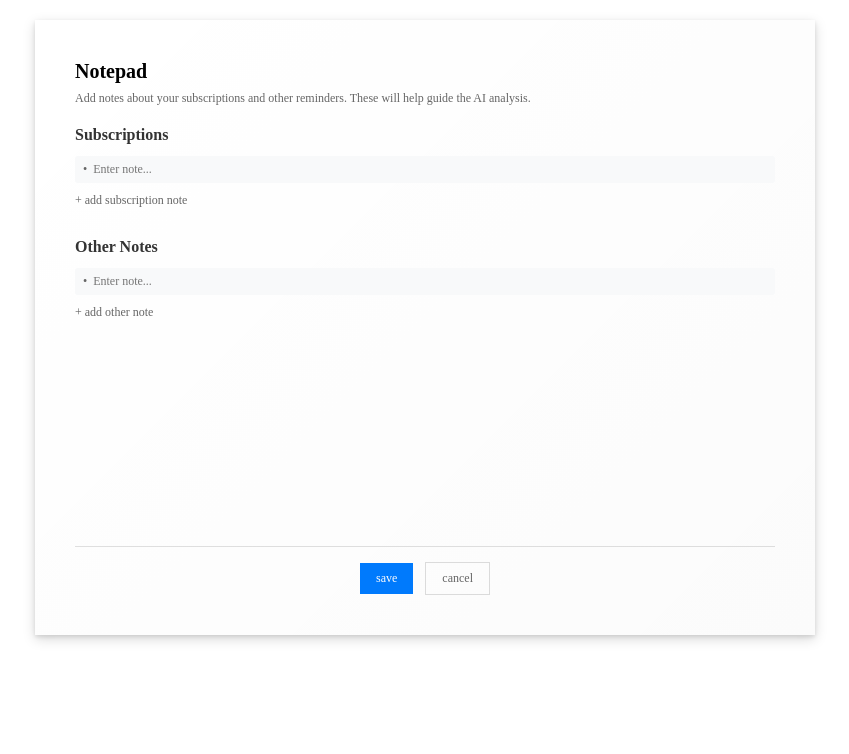
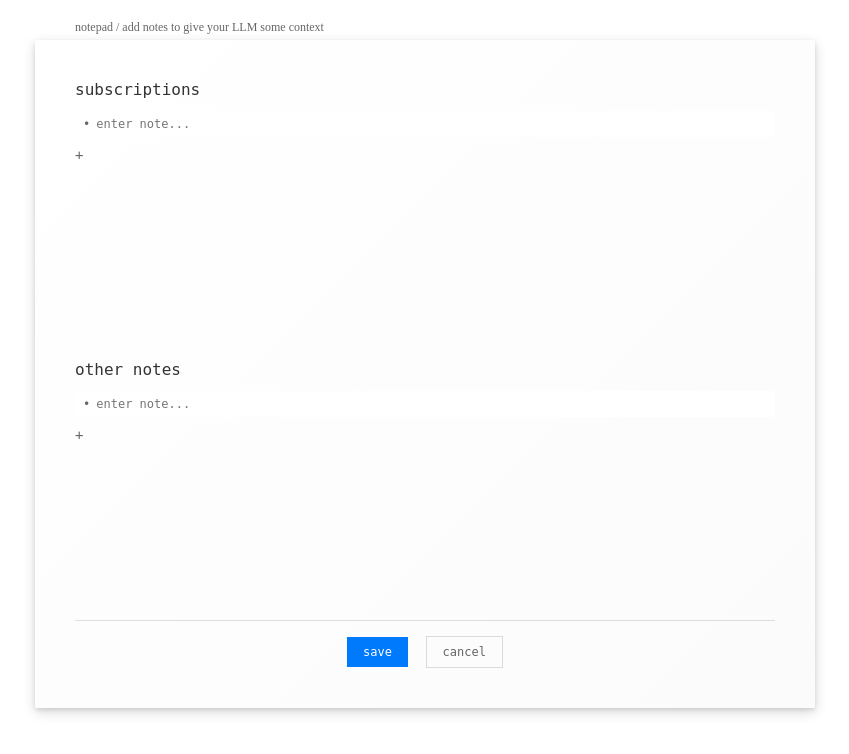
Before and after one commit to rohanluthra13/subscriptions, a Python web app: template templates/notepad_view.html in a window 1280 px wide. Shown: the top 754 px of the page, without its empty margins (215-1064 px from the left). Run offline with Jinja, Linux system fonts and the light colour scheme; the template is opened without the code that fills it, so the values that code supplies are empty.

Commit message:
ui: refine notepad styling for casual note-taking experience
Visual improvements to make notepad feel more personal and approachable:
- Changed background from white to #f6f6f6 for easier screen viewing
- Moved header outside paper container with descriptive text:
  "notepad / add notes to give your LLM some context"
- Adjusted Other Notes section position higher (flex: 0.6) for better balance
- Typography updates for casual feel:
  - Section headers to lowercase: "subscriptions", "other notes"
  - Reduced font weight from 600 to 400 for subtler hierarchy
  - Placeholder text to lowercase: "enter note..."
- Simplified add buttons to show only "+" icon (removed descriptive text)
- Changed input backgrounds to white for seamless paper integration
- Reverted to SF Mono font for interface consistency

Layout improvements:
- Fixed section positioning using flexbox spacer
- Increased notepad height to 65vh for more writing space
- Header positioned with 5px gap and left-aligned to paper edge

These changes transform the notepad from a structured form into a casual,
personal note-taking space that encourages user input.

🤖 Generated with Claude Code

Co-Authored-By: Claude <noreply@anthropic.com>

```diff
--- a/templates/dashboard.html
+++ b/templates/dashboard.html
@@ -4,7 +4,7 @@
     <meta charset="utf-8">
     <title>Subscription Manager</title>
     <style>
-        body { margin: 0; font-family: "SF Mono", monospace; background: white; }
+        body { margin: 0; font-family: "SF Mono", monospace; background: #f6f6f6; }
 
         /* Main layout: 1/3 left, 2/3 right */
         .container { display: grid; grid-template-columns: 1fr 2fr; height: 100vh; }
--- a/templates/notepad_view.html
+++ b/templates/notepad_view.html
@@ -1,27 +1,30 @@
+<!-- Header positioned above paper container -->
+<div style="margin: 20px auto 0 auto; width: clamp(300px, 85%, 700px); padding-left: 0;">
+    <p style="color: #666; font-size: 12px; margin: 0;">notepad / add notes to give your LLM some context</p>
+</div>
+
 <!-- Paper container for notepad -->
-<div class="paper-container">
-    <div style="margin-bottom: 20px;">
-        <h2 style="margin: 0 0 8px 0; font-size: 20px; font-weight: 600;">Notepad</h2>
-        <p style="color: #666; font-size: 12px; margin: 0;">Add notes about your subscriptions and other reminders. These will help guide the AI analysis.</p>
-    </div>
+<div class="paper-container" style="margin-top: 5px;">
 
-    <div style="height: 50vh; overflow-y: auto; margin-bottom: 20px;">
-        <form method="post" action="/save_notepad">
+    <div style="height: 65vh; overflow-y: auto; margin-bottom: 20px; display: flex; flex-direction: column;">
+        <form method="post" action="/save_notepad" style="display: flex; flex-direction: column; flex: 1;">
 
             <div style="margin-bottom: 30px;">
-                <h3 style="font-size: 16px; font-weight: 600; margin: 0 0 12px 0; color: #333;">Subscriptions</h3>
+                <h3 style="font-size: 16px; font-weight: 400; margin: 0 0 12px 0; color: #333;">subscriptions</h3>
                 <div id="subscriptions-list" style="margin-bottom: 10px;">
                     {{subscription_items}}
                 </div>
-                <button type="button" class="add-note" onclick="addNote('subscriptions')" style="border: none; background: none; color: #666; cursor: pointer; font-size: 12px; font-family: inherit; padding: 0;">+ add subscription note</button>
+                <button type="button" class="add-note" onclick="addNote('subscriptions')" style="border: none; background: none; color: #666; cursor: pointer; font-size: 14px; font-family: inherit; padding: 0;">+</button>
             </div>
 
+            <div style="flex: 0.6;"></div> <!-- Spacer to position Other Notes -->
+
             <div style="margin-bottom: 30px;">
-                <h3 style="font-size: 16px; font-weight: 600; margin: 0 0 12px 0; color: #333;">Other Notes</h3>
+                <h3 style="font-size: 16px; font-weight: 400; margin: 0 0 12px 0; color: #333;">other notes</h3>
                 <div id="other-notes-list" style="margin-bottom: 10px;">
                     {{other_notes_items}}
                 </div>
-                <button type="button" class="add-note" onclick="addNote('other-notes')" style="border: none; background: none; color: #666; cursor: pointer; font-size: 12px; font-family: inherit; padding: 0;">+ add other note</button>
+                <button type="button" class="add-note" onclick="addNote('other-notes')" style="border: none; background: none; color: #666; cursor: pointer; font-size: 14px; font-family: inherit; padding: 0;">+</button>
             </div>
 
         </form>
@@ -44,6 +47,7 @@
         padding: 40px;
         position: relative;
         transition: box-shadow 0.2s ease;
+        font-family: "SF Mono", monospace;
     }
 
     /* Subtle texture overlay */
@@ -66,7 +70,7 @@
         align-items: center;
         margin-bottom: 6px;
         padding: 6px 8px;
-        background: #f8f9fa;
+        background: white;
         border-radius: 3px;
         position: relative;
         z-index: 1;
@@ -74,7 +78,7 @@
     .note-item input {
         flex: 1;
         border: none;
-        background: transparent;
+        background: white;
         font-family: inherit;
         font-size: 12px;
         padding: 0;
@@ -94,7 +98,7 @@
         noteItem.className = 'note-item';
         noteItem.innerHTML = `
             <span class="bullet">•</span>
-            <input type="text" name="${inputName}" placeholder="Enter note..." autofocus>
+            <input type="text" name="${inputName}" placeholder="enter note..." autofocus>
         `;
 
         list.appendChild(noteItem);
```
